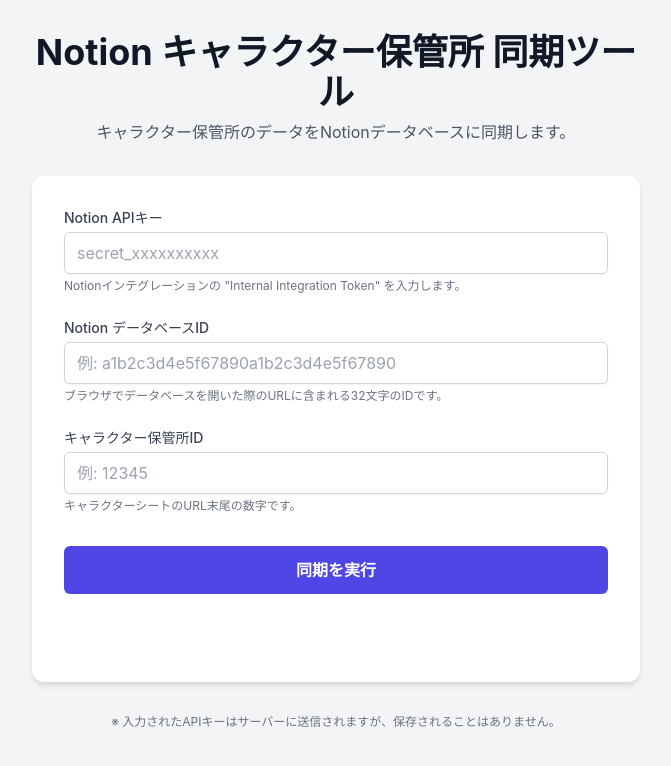
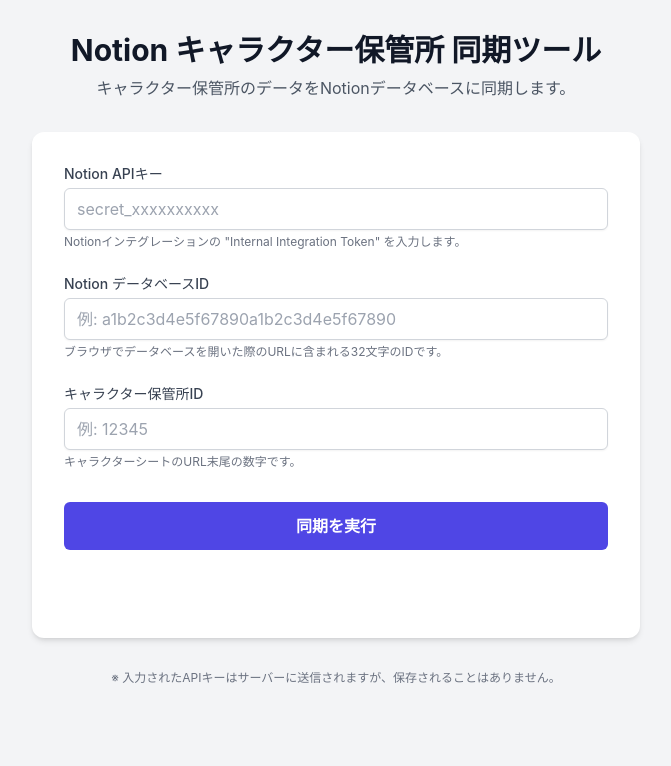
Before and after one commit to SAIKA1205/PCarchive, a website: page public/index.html in a window 1280 px wide. Shown: the whole page, without its empty margins (304-975 px from the left). Drawn offline with nearby package versions, Linux system fonts and the light colour scheme.

Commit message:
Update index.html

```diff
--- a/public/index.html
+++ b/public/index.html
@@ -30,7 +30,7 @@
 
     <div class="container mx-auto p-4 md:p-8 max-w-2xl">
         <header class="mb-8 text-center">
-            <h1 class="text-3xl md:text-4xl font-bold text-gray-900">Notion キャラクター保管所 同期ツール</h1>
+            <h1 class="text-3xl md:text-3xl font-bold text-gray-900">Notion キャラクター保管所 同期ツール</h1>
             <p class="mt-2 text-gray-600">キャラクター保管所のデータをNotionデータベースに同期します。</p>
         </header>
 
```
